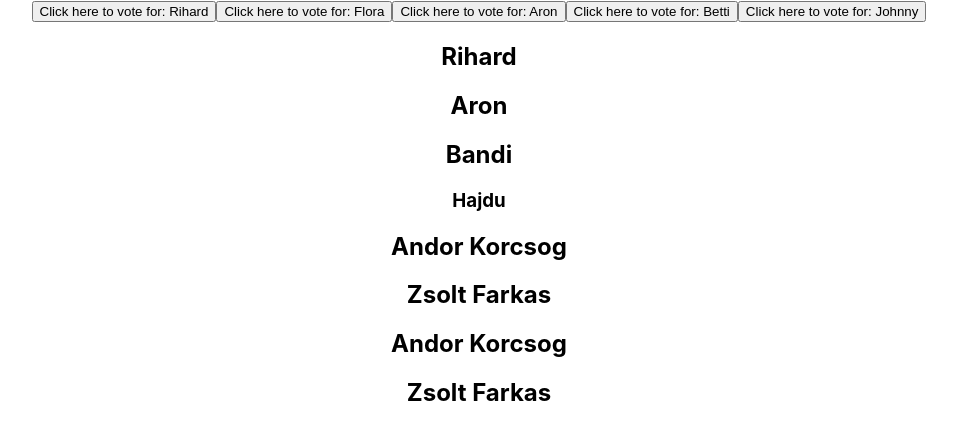
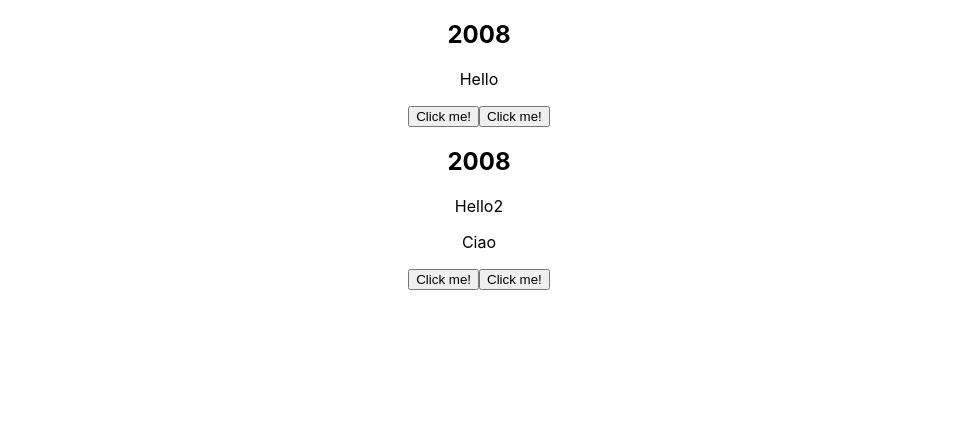
Before and after one commit to sorci89/react-practices, a React (Create React App) app: page / in a window 1280 px wide. Shown: the top 440 px of the page, without its empty margins (161-1118 px from the left). Built offline with nearby package versions, Linux system fonts and the light colour scheme.

Commit message:
01.07. uring class

```diff
--- a/src/App.jsx
+++ b/src/App.jsx
@@ -1,27 +1,13 @@
-import logo from './logo.svg';
 import './App.css';
-
-//import ButtonListWithFor from './components/ButtonListWithFor';
-
-import ButtonListWithMap from './components/ButtonListWithMap';
-
-import Profile from './components/Profile'
-import Profile2 from './components/Profile2'
-import Profile3 from './components/Profile3'
-import Profile4 from './components/Profile4'
-
+import ButtonWithClass from './ButtonWithClass';
+import ButtonWithHooks from './ButtonWithHooks';
 
 function App() {
 
-
   return (
     <div className="App" >
-     {/*<ButtonListWithFor />*/}
-     <ButtonListWithMap />
-     <Profile />
-     <Profile2 />
-     <Profile3 />
-     <Profile4 />
+     <ButtonWithClass />
+     <ButtonWithHooks />
     </div>
 
   );
--- /dev/null
+++ b/src/ButtonWithClass.js
@@ -0,0 +1,28 @@
+import React, { Component } from "react";
+
+export class ButtonWithClass extends Component {
+  constructor() {
+    super();
+    this.state = {
+      greeting: "Hello",
+      title: "2008",
+    };
+  }
+
+  render() {
+    return (
+      <div>
+        <h2>{this.state.title}</h2>
+        <p>{this.state.greeting}</p>
+        <button onClick={() => this.setState({ greeting: "Bye" })}>
+          Click me!
+        </button>
+        <button onClick={() => this.setState({ title: "2022" })}>
+          Click me!
+        </button>
+      </div>
+    );
+  }
+}
+
+export default ButtonWithClass;
--- /dev/null
+++ b/src/ButtonWithHooks.js
@@ -0,0 +1,18 @@
+import React, { useState } from "react";
+
+function ButtonWithHooks() {
+  const [greeting, setGreeting] = useState({ key1: "Hello2", key2: "Ciao" });
+  const [title, setTitle] = useState("2008");
+
+  return (
+    <div>
+      <h2>{title}</h2>
+      <p>{greeting.key1}</p>
+      <p>{greeting.key2}</p>
+      <button onClick={() => setGreeting({ key1: "Bye2" })}>Click me!</button>
+      <button onClick={() => setTitle("2022")}>Click me!</button>
+    </div>
+  );
+}
+
+export default ButtonWithHooks;
--- a/src/components/Button.js
+++ /dev/null
@@ -1,6 +0,0 @@
-function Button(props) {
-  const { onClick, buttonText } = props;
-  return <button onClick={onClick}>{buttonText}</button>;
-}
-
-export default Button;
--- a/src/components/Button2.js
+++ /dev/null
@@ -1,5 +0,0 @@
-const Button2 = (props) => {
-  return <button>Click here to vote for: {props.userName}</button>;
-};
-
-export default Button2;
--- a/src/components/ButtonListWithMap.js
+++ /dev/null
@@ -1,21 +0,0 @@
-import Button2 from "./Button2";
-
-const ButtonListWithMap = (userName) => {
-  /*
-  const tenButton = [];
-  for (let i = 0; i < 10; i++) {
-    tenButton.push(<Button2 key={i} />);
-  }
-  return <div>{tenButton}</div>;
-  */
-  const users = ["Rihard", "Flora", "Aron", "Betti", "Johnny"];
-  return (
-    <div>
-      {users.map((userName, i) => (
-        <Button2 key={i} userName={userName} />
-      ))}
-    </div>
-  );
-};
-
-export default ButtonListWithMap;
--- a/src/components/Profile.js
+++ /dev/null
@@ -1,17 +0,0 @@
-const Profile = () => {
-  const users = ["Rihard", "Flora", "Aron", "Betti", "Johnny"];
-
-  //const userA = users[0];
-  //const userB = users[1];
-
-  const [userA, , userB] = users;
-
-  return (
-    <div>
-      <h2>{userA}</h2>
-      <h2>{userB}</h2>
-    </div>
-  );
-};
-
-export default Profile;
--- a/src/components/Profile2.js
+++ /dev/null
@@ -1,16 +0,0 @@
-const Profile2 = () => {
-  const users = {
-    firstName: "Bandi",
-    lastName: "Hajdu",
-  };
-
-  const { firstName, lastName } = users;
-  return (
-    <div>
-      <h2>{firstName}</h2>
-      <h3>{lastName}</h3>
-    </div>
-  );
-};
-
-export default Profile2;
--- a/src/components/Profile3.js
+++ /dev/null
@@ -1,26 +0,0 @@
-function User(firstName, lastName) {
-  this.firstName = firstName;
-  this.lastName = lastName;
-  this.fullName = function () {
-    return `${this.firstName} ${this.lastName}`;
-  };
-}
-
-const Profile3 = () => {
-  const newUser = new User("Andor", "Korcsog");
-  const newUser2 = new User("Zsolt", "Farkas");
-
-  console.log(typeof newUser);
-  return (
-    <div>
-      {/*<h2>{newUser.firstName}</h2>
-      <h3>{newUser.lastName}</h3>
-      <h2>{newUser2.firstName}</h2>
-  <h3>{newUser2.lastName}</h3>*/}
-      <h2>{newUser.fullName()}</h2>
-      <h2>{newUser2.fullName()}</h2>
-    </div>
-  );
-};
-
-export default Profile3;
--- a/src/components/Profile4.js
+++ /dev/null
@@ -1,38 +0,0 @@
-/*
-function User(firstName, lastName) {
-  this.firstName = firstName;
-  this.lastName = lastName;
-  this.fullName = function () {
-    return `${this.firstName} ${this.lastName}`;
-  };
-}
-*/
-
-class User {
-  constructor(firstName, lastName) {
-    this.firstName = firstName;
-    this.lastName = lastName;
-  }
-  fullName() {
-    return `${this.firstName} ${this.lastName}`;
-  }
-}
-
-const Profile4 = () => {
-  const newUser = new User("Andor", "Korcsog");
-  const newUser2 = new User("Zsolt", "Farkas");
-
-  console.log(typeof newUser);
-  return (
-    <div>
-      {/*<h2>{newUser.firstName}</h2>
-      <h3>{newUser.lastName}</h3>
-      <h2>{newUser2.firstName}</h2>
-  <h3>{newUser2.lastName}</h3>*/}
-      <h2>{newUser.fullName()}</h2>
-      <h2>{newUser2.fullName()}</h2>
-    </div>
-  );
-};
-
-export default Profile4;
```
Also changed, not shown: src/components/ButtonList.js (deleted, +0 -11 lines), src/components/ButtonListWithFor.js (deleted, +0 -11 lines).
